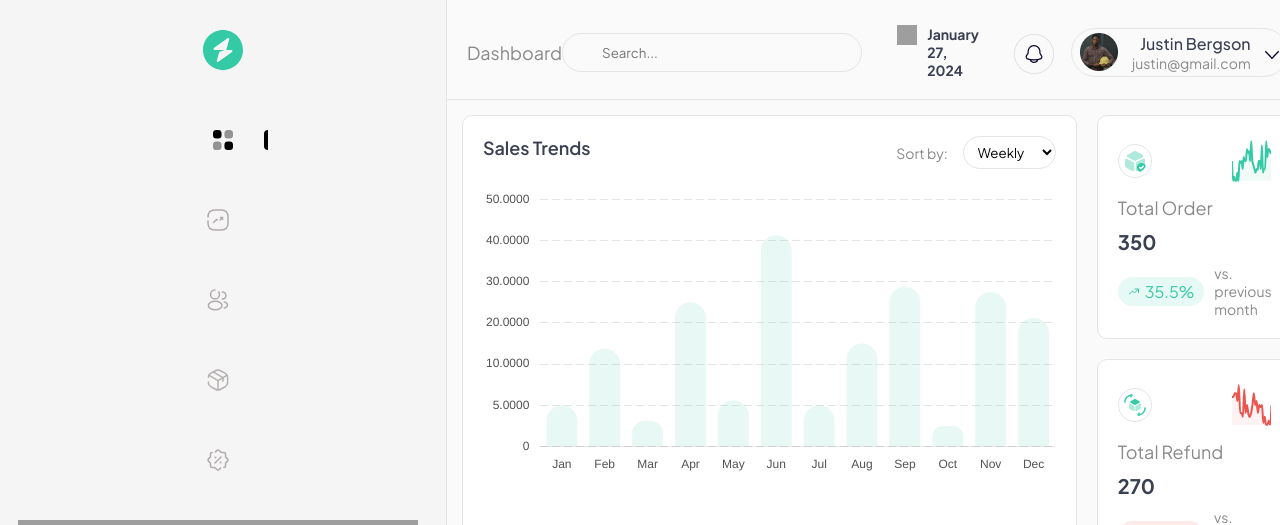
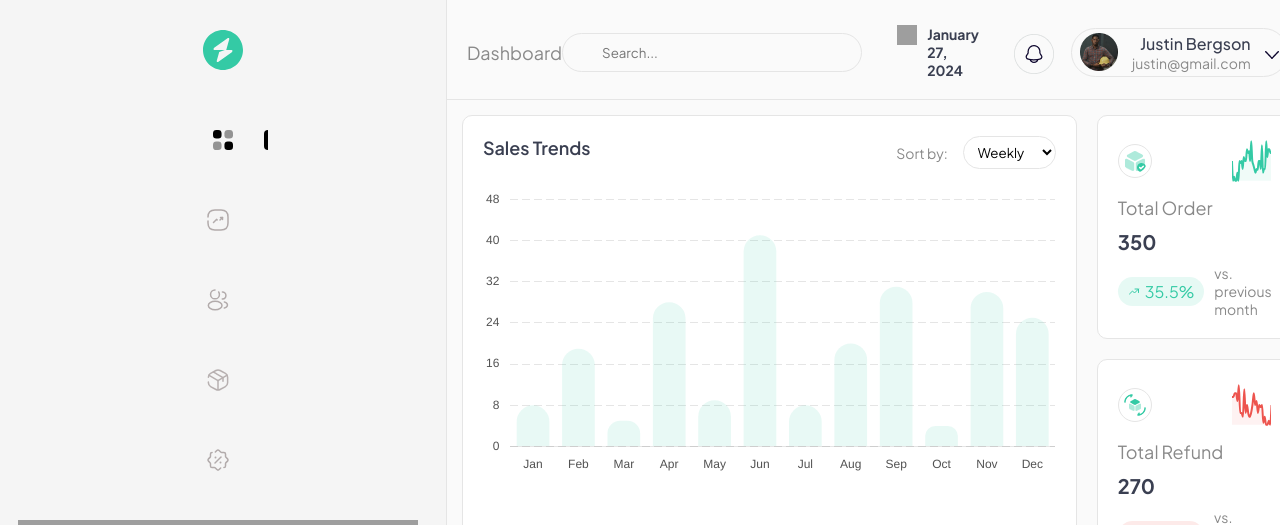
Before and after one commit to Bibiwei-Pere/Admin-Dashboard, a React (Vite) app: page / in a window 1280 px wide. Shown: the top 525 px of the page. Built offline with nearby package versions, Linux system fonts and the light colour scheme; grey boxes are pictures that could not be loaded.

Commit message:
Update BigChartBox.tsx

```diff
--- a/src/components/bigChartBox/BigChartBox.tsx
+++ b/src/components/bigChartBox/BigChartBox.tsx
@@ -5,7 +5,6 @@ import Dropdown from "../../images/navbar/Dropdown.png";
 import { SetStateAction, useState } from "react";
 import { useThemeContext } from "../../context/ThemeContext";
 import { bigChartData } from "../../data";
-import { ResponsiveContainer } from "recharts";
 
 ChartJS.register(CategoryScale, LinearScale, BarElement, Title, Tooltip, Legend);
 
@@ -44,7 +43,7 @@ const BigChartBox = () => {
 	};
 
 	const options = {
-		indexAxis: "x",
+		indexAxis: "x" as const, // Specify the type of indexAxis
 		elements: {
 			bar: {
 				borderWidth: 0,
@@ -55,7 +54,7 @@ const BigChartBox = () => {
 		plugins: {
 			tooltip: {
 				displayColors: false,
-				yAlign: "bottom",
+				yAlign: "bottom" as const,
 				backgroundColor: theme === "light" ? "#000" : "#fff",
 				bodyColor: theme === "light" ? "#fff" : "#000",
 				titleFont: {
@@ -93,34 +92,11 @@ const BigChartBox = () => {
 				},
 			},
 			y: {
-				type: "linear",
+				// type: "linear",
 				ticks: {
 					stepSize: 8,
 					precision: 1,
 					color: theme === "light" ? "#525252" : "#E5E5E5",
-					callback: function (value: number) {
-						if (value === 0) {
-							return value;
-						} else if (value === 8) {
-							return "5.0000";
-						} else if (value === 16) {
-							return "10.0000";
-						} else if (value === 24) {
-							return "20.0000";
-						} else if (value === 32) {
-							return "30.0000";
-						} else if (value === 40) {
-							return "40.0000";
-						} else if (value === 48) {
-							return "50.0000";
-						} else if (value === 56) {
-							return "60.0000";
-						} else if (value === 64) {
-							return "70.0000";
-						} else {
-							return value.toFixed(4);
-						}
-					},
 				},
 				border: {
 					display: false,
@@ -136,6 +112,7 @@ const BigChartBox = () => {
 			},
 		},
 	};
+
 	return (
 		<div className="bigChartBox">
 			<div className="wrapper">
```
